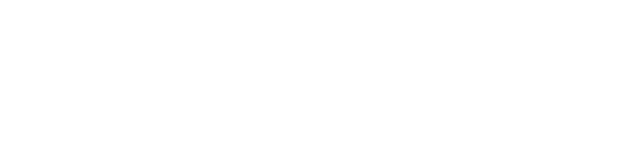
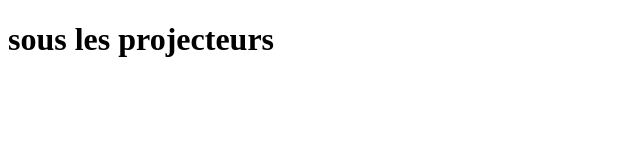
Before and after one commit to NicoFrancois/Atelier_Nico, a plain HTML site: page src/index.html in a window 1280 px wide. Shown: the whole page, without its empty margins (0-640 px from the left). Drawn offline with Linux system fonts and the light colour scheme.

Commit message:
nouveau h1 ligne7

```diff
--- a/src/index.html
+++ b/src/index.html
@@ -4,6 +4,7 @@
         <meta charset="utf-8" />
         <title>Prouprout coincoin cacahuete banane papillon de lumiere</title>
         <meta name="viewport" content="width=device-width, initial-scale=1">
+        <h1> sous les projecteurs</h1>
         <link rel="stylesheet" href="css/style.css" />
         <script src="js/main.js"></script>
     </head>
```
